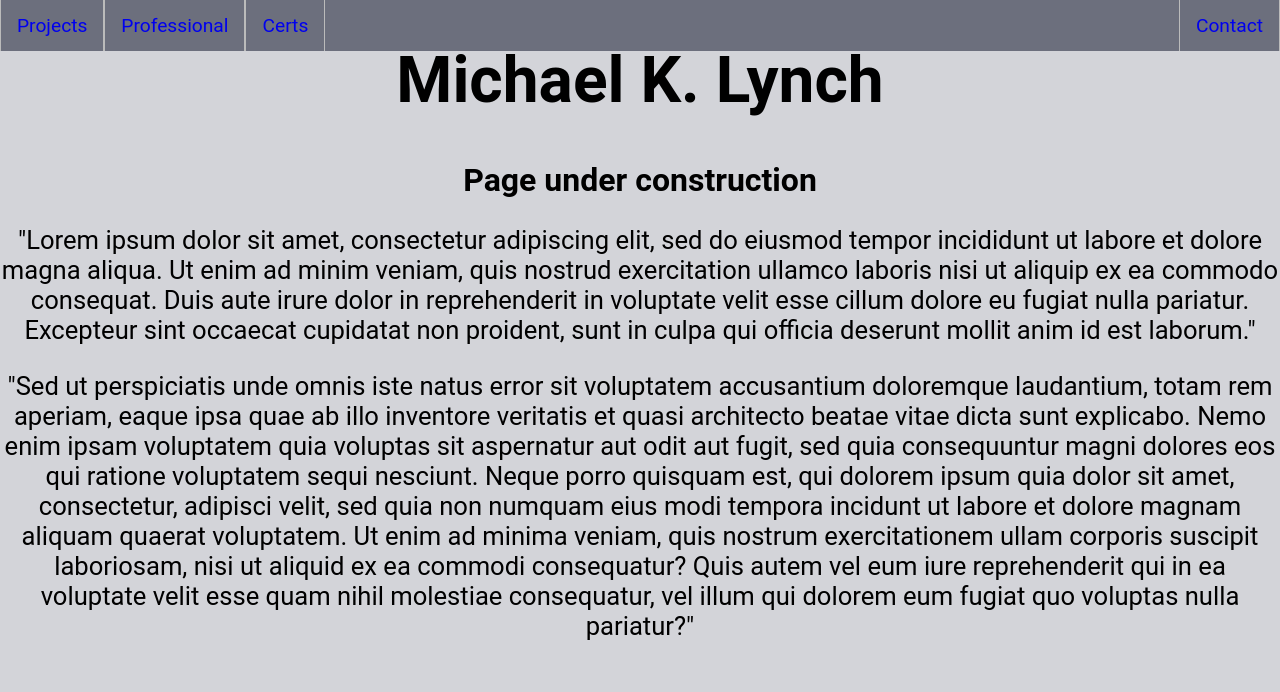
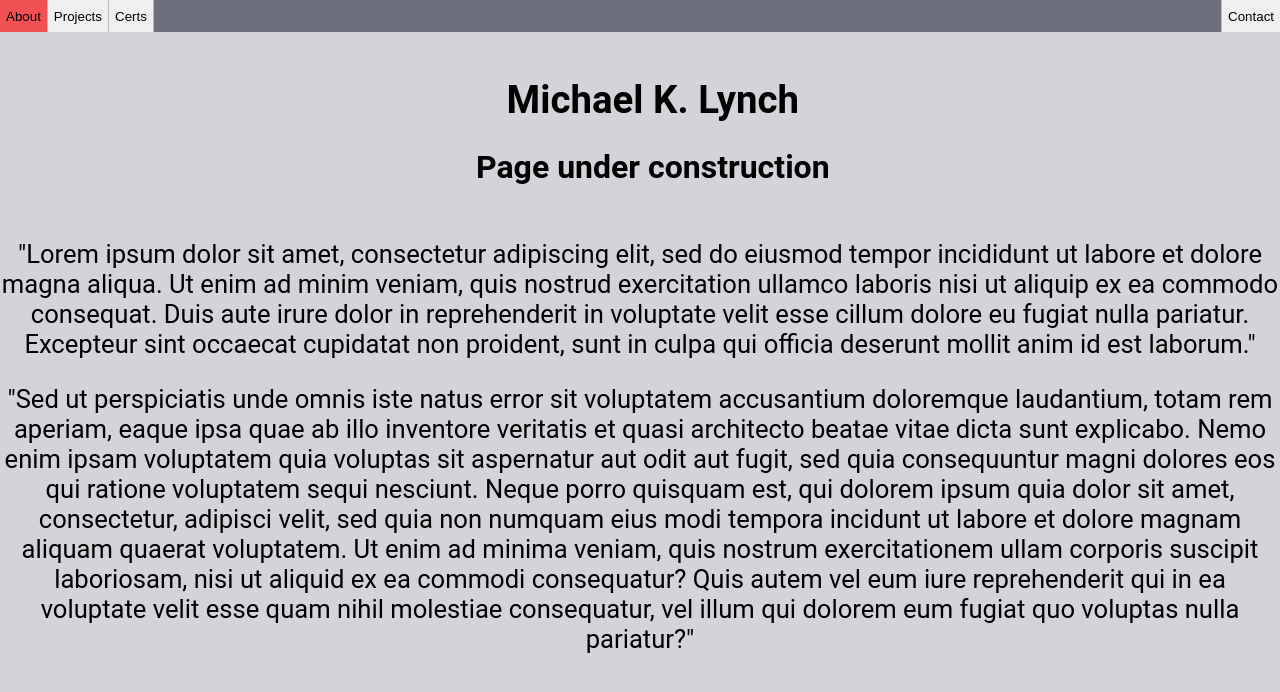
Before and after one commit to mikrl/Personal-Site, a Django app: page / in a window 1280 px wide. Shown: the top 692 px of that part. Run offline with Django 3.2, Linux system fonts and the light colour scheme; the page is wider than the window, and the part outside it is not shown.

Commit message:
Changed li to buttons and improved CSS.

```diff
--- a/portfolio/static/portfolio/aesthetic.css
+++ b/portfolio/static/portfolio/aesthetic.css
@@ -1,33 +1,33 @@
+body {
+    /*background-color: #D3D4D9;*/
+    background-color: #D3D4D9;
+
+    /* border-style: solid; */
+    overflow: hidden;
+    margin: 0;
+    font-family: roboto, sans-serif
+}
+
 div {
-  width: 500px;
+    width: 25vw;
   /* border: 15px solid green; */
-  padding: 50px;
-  margin: 20px;
 }
 
 div.nameplate {
     width: 100vw;
+    padding-top:3vw;
     /* border: 15px solid green; */
     text-align: center;
-    padding: 0px;
-    margin: 0px;
+    margin: 1vw;
 }
 
 div.page-content {
     width: 100vw;
     /* border: 15px solid green; */
     text-align: center;
-    padding: 0px;
-    margin: 0px;
+    overflow-y: scroll;
 }
 
-body {
-    background-color: #D3D4D9;
-    /* border-style: solid; */
-    overflow: hidden;
-    margin: 0;
-    font-family: roboto, sans-serif
-}
 
 h {
     color: #0E131F;
@@ -37,7 +37,7 @@ h {
 h1 {
     /*color: #0E131F;*/
     text-align: center;
-    font-size: 5vw;
+    font-size: 3vw;
     /*font-family: roboto, sans-serif;*/
 }
 
@@ -64,31 +64,49 @@ ul.navbar {
 
     position: fixed;
     top: 0;
+    height: 2.5vw;
     width: 100vw;
 }
 
 li.rightalign {
+    border-left: 1px solid #bbb;
+    height: 2.5vw;
     float: right;
 }
 
 li.leftalign {
+    border-right: 1px solid #bbb;
+    height: 2.5vw;
     float: left;
 }
 
 li {
-    border-right: 1px solid #bbb;
-    border-left: 1px solid #bbb;
     display: inline;
     float: left;
+    transition: 5s;
 }
 
 li a:hover {
     background-color: #F15152;
 }
 
+.btn {
+    height:3vw;
+    text-align: center;
+    padding-bottom: 0.5vw;
+    border: none;
+}
+
+.btn:hover {
+    background-color: #F15152;
+
 a {
   display: block;
-  padding: 14px 16px;
+  padding-top: 0.25vw;
+  padding-bottom: 0.25vw;
+  padding-left: 0.5vw;
+  padding-right: 0.5vw;
+
   text-decoration: none;
   font-size: 1.5vw;
   background-color: #6C6F7D;
--- a/portfolio/templates/portfolio.html
+++ b/portfolio/templates/portfolio.html
@@ -1,27 +1,24 @@
 {% load static %}
 <!DOCTYPE html>
-<meta name="viewport" content="width=device-width, initial-scale=1.0">
 <html lang ="en">
+    <head>
 	<title>Michael K. Lynch</title>
 	<link rel="stylesheet" href="{%  static 'portfolio/aesthetic.css' %}">
-
+	<meta name="viewport" content="width=device-width, initial-scale=1.0">
+    </head>
   <body>
-    <head>
+      <div class="nav-wrapper">
           <!--<ul id="horizontal-list"> -->
 	  <ul class="navbar">
 	      <!-- Left aligned elements-->
-	<li class="leftalign"><a href="#">Projects</a></li>
-	<li class="leftalign"><a href="#">Professional</a></li>
-	<li class="leftalign"><a href="#">Certs</a></li>
+	      <li class="leftalign"><button class="btn">About</button></li>
+	      <li class="leftalign"><button class="btn">Projects</button></li>
+	      <li class="leftalign"><button class="btn">Certs</button></li>
 	  <!-- Right aligned elements-->
-	<li class="rightalign"><a href="/contact">Contact</a></li>
+	  <li class="rightalign"><button class="btn">Contact</button></li>
 	</ul>
-    </head>
-
-
-
+      </div>
       <div class="nameplate">
-
 	  <h1>Michael K. Lynch</h1>
 	  <h2>Page under construction</h2>
       </div>
```
Lines whose indentation alone changed are shown as unchanged.
